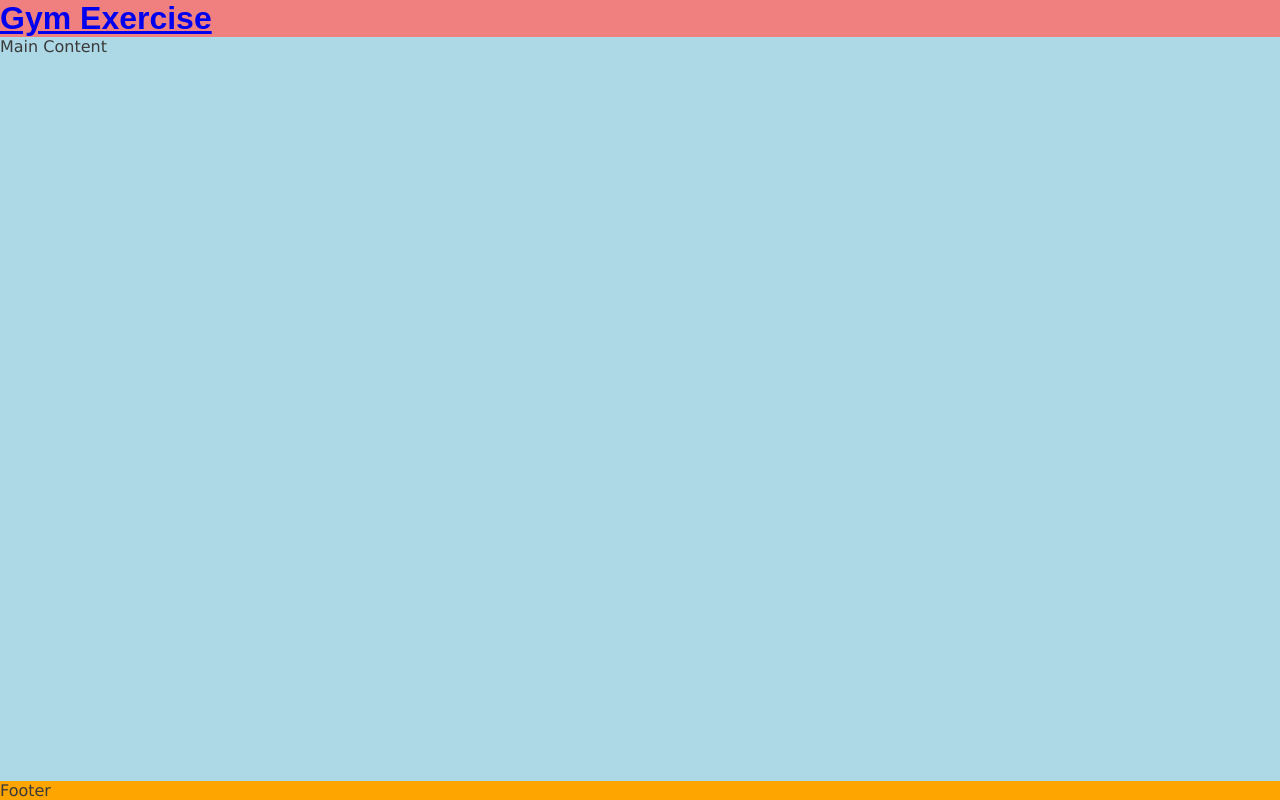
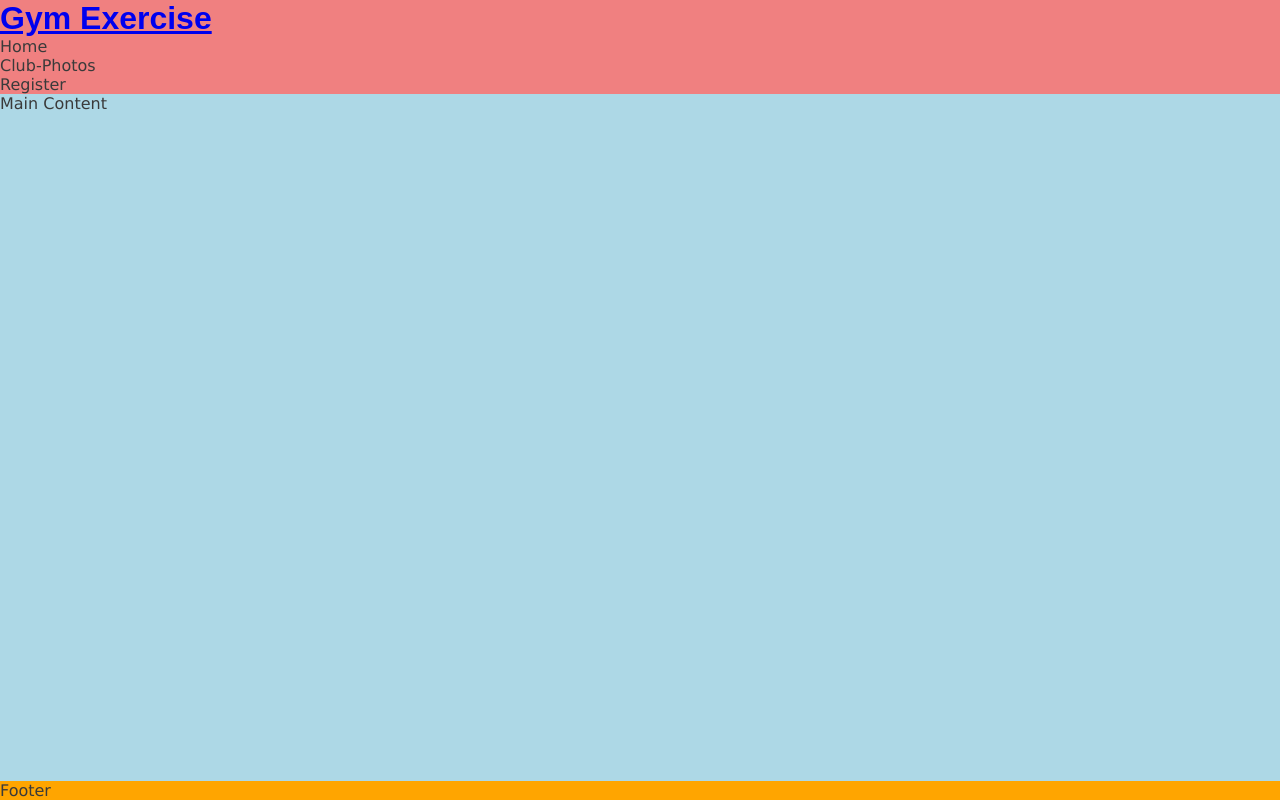
Before and after one commit to chijioke100/gym, a plain HTML site: page index.html in a window 1280 px wide. Drawn offline with Linux system fonts and the light colour scheme.

Commit message:
add navigation element

```diff
--- a/index.html
+++ b/index.html
@@ -19,6 +19,14 @@
         <a href="index.html">
             <h1 id="logo">Gym Exercise</h1>
         </a>
+        <!--Navigation Tag-->
+        <nav>
+            <ul>
+                <li>Home</li>
+                <li>Club-Photos</li>
+                <li>Register</li>
+            </ul>
+        </nav>
     </header>
 
     <!--Main Content-->
```
